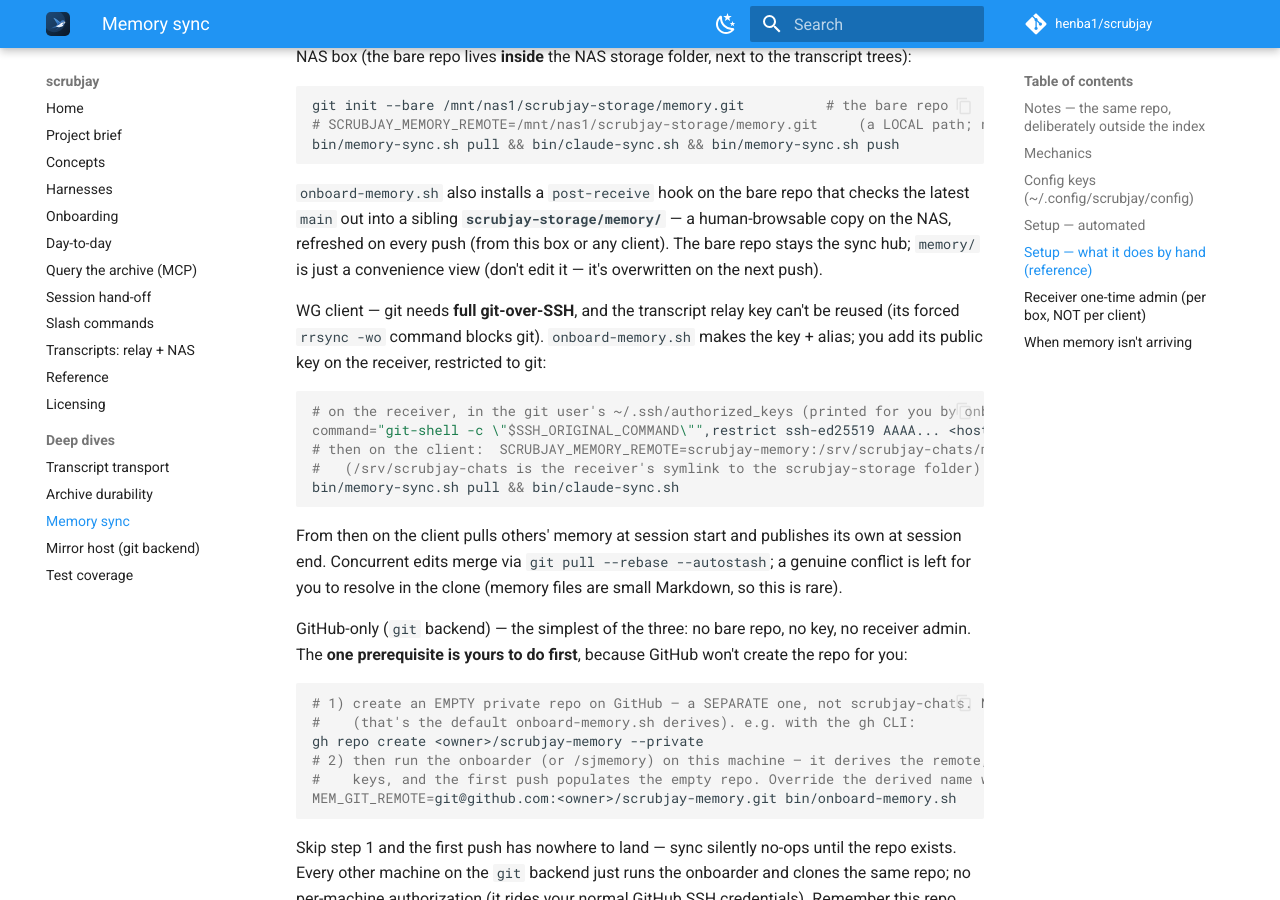
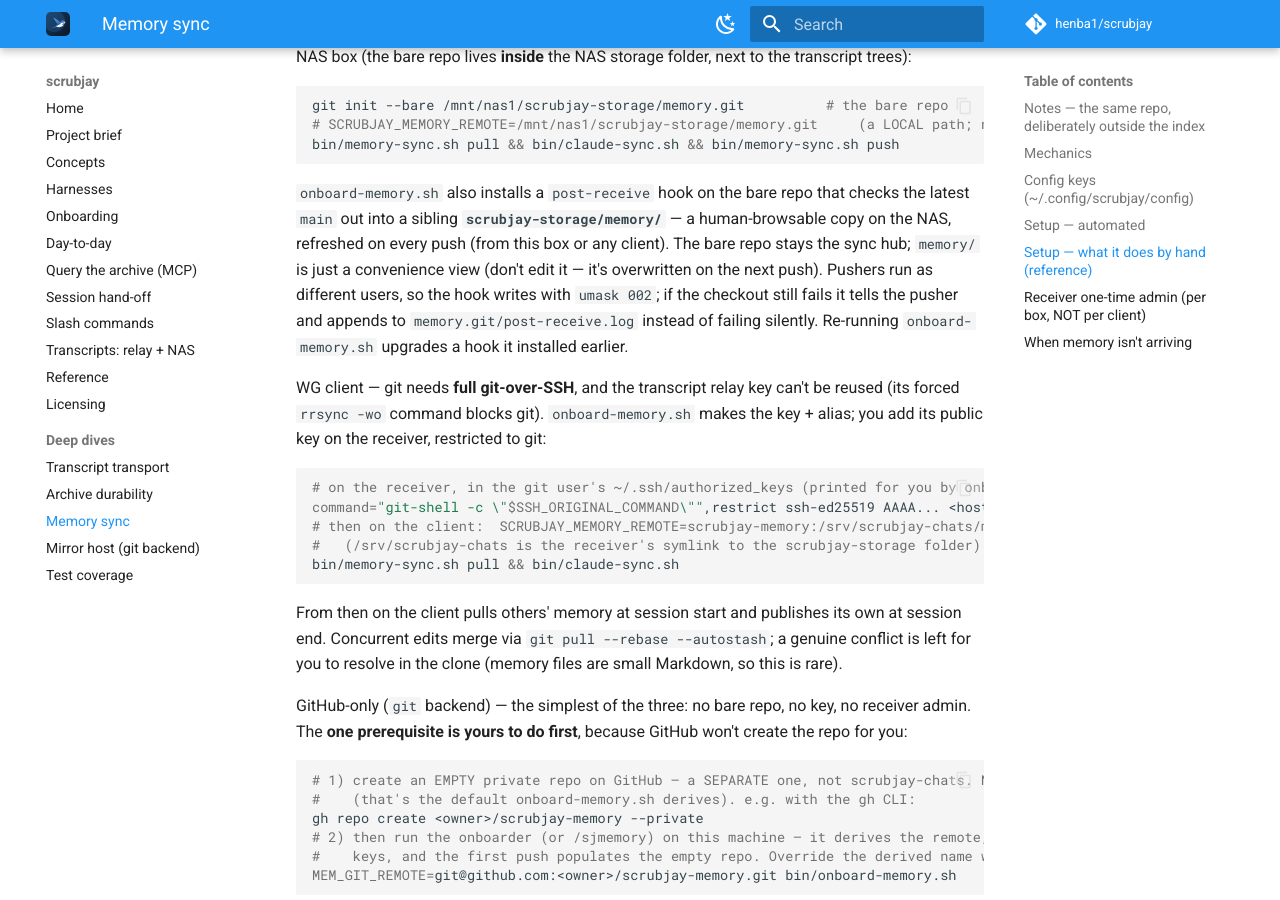
Before and after one commit to henba1/scrubjay, an MkDocs documentation site: the page built from docs/memory-sync.md, in a window 1280 px wide and 900 px high, scrolled down 2381 px. Built offline with MkDocs 1.6.1 and Material for MkDocs 9.7.7, drawn with Linux system fonts in a browser that asks for light colours; comment, search, counter and statistics services are not loaded.

Commit message:
memory hook: keep the browsable copy group-writable, and stop failing silently (#81)
The post-receive hook ran `checkout -f main 2>/dev/null || true` under the pusher's umask (022).
Pushes from the NAS box (owner) and from WG clients (relay account) left files the other user
couldn't replace, so the NAS copy froze at the last owner push while the bare repo moved on —
with no trace anywhere.

Now: umask 002, failures go to the pusher's stderr and memory.git/post-receive.log, and a re-run
of onboard-memory.sh replaces a hook it installed (it previously only installed when absent).

Co-authored-by: Claude <noreply@anthropic.com>

```diff
--- a/docs/memory-sync.md
+++ b/docs/memory-sync.md
@@ -99,6 +99,9 @@ bin/memory-sync.sh pull && bin/claude-sync.sh && bin/memory-sync.sh push
 `main` out into a sibling **`scrubjay-storage/memory/`** — a human-browsable copy on the NAS,
 refreshed on every push (from this box or any client). The bare repo stays the sync hub; `memory/`
 is just a convenience view (don't edit it — it's overwritten on the next push).
+Pushers run as different users, so the hook writes with `umask 002`; if the checkout still fails
+it tells the pusher and appends to `memory.git/post-receive.log` instead of failing silently.
+Re-running `onboard-memory.sh` upgrades a hook it installed earlier.
 
 WG client — git needs **full git-over-SSH**, and the transcript relay key can't be reused (its
 forced `rrsync -wo` command blocks git). `onboard-memory.sh` makes the key + alias; you add its
```
Also changed, not shown: 1 other file.
